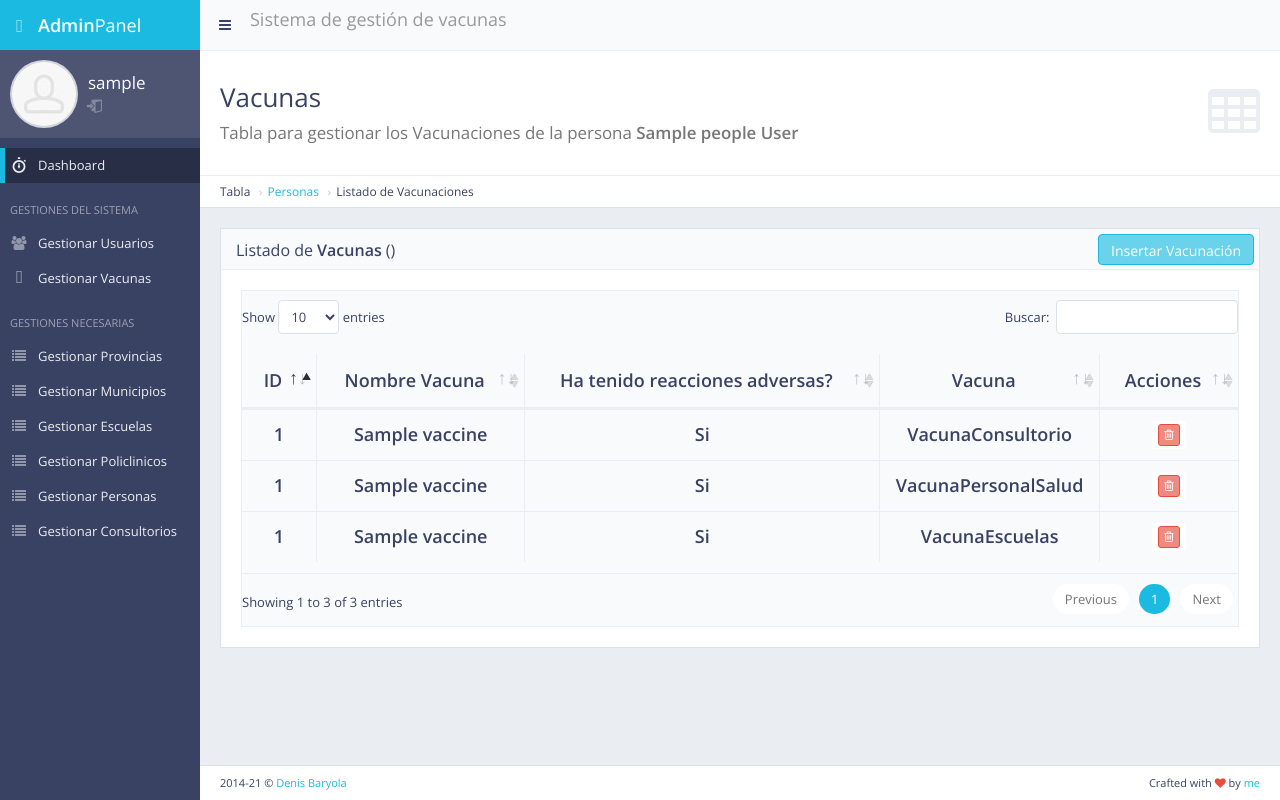
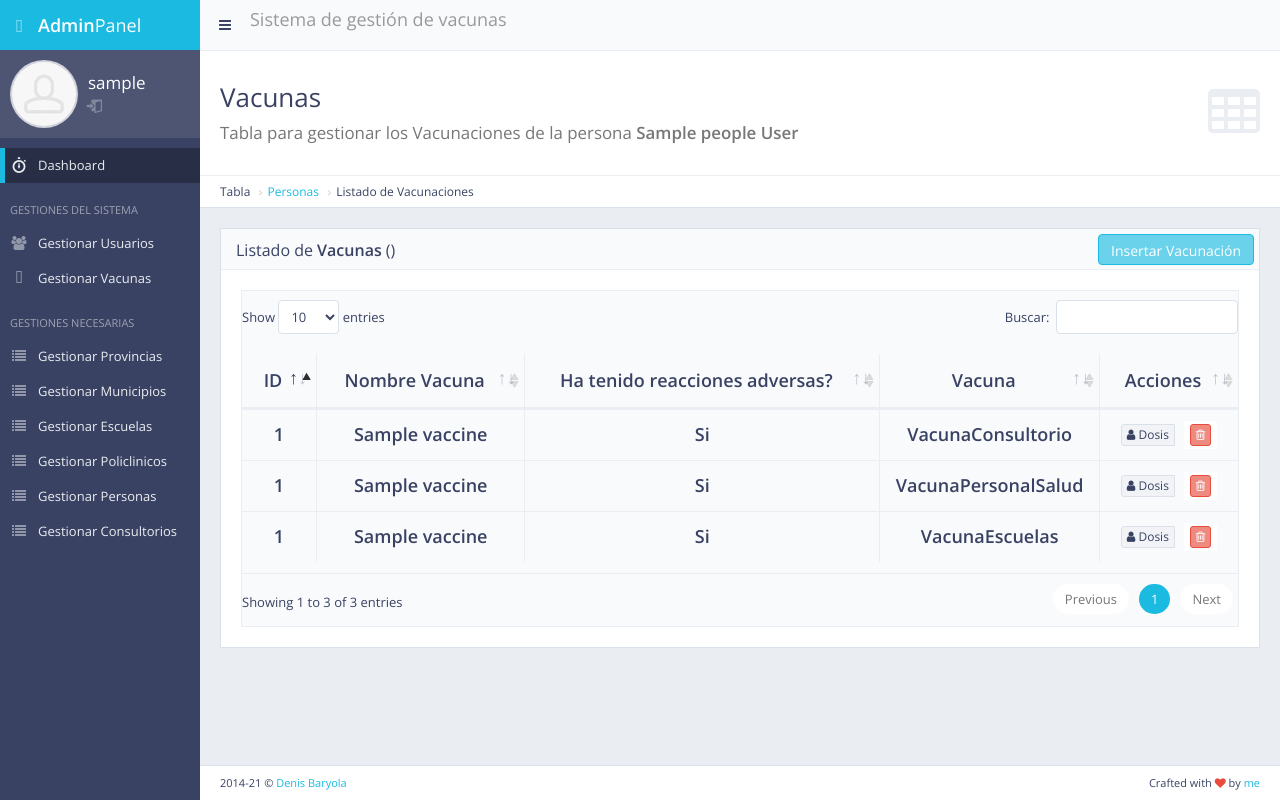
Before and after one commit to jorgejimenez98/covid19-vaccine-system, a Django app: page /person/vaccines/1 in a window 1280 px wide. Run offline with Django 3.2, Linux system fonts and the light colour scheme; a user stored in the database is signed in; tables that the repository leaves empty hold one stand-in row (values such as "Sample post"); some libraries are stand-ins or nearby versions.

Commit message:
Add person doces by vaccine row button

```diff
--- a/vaccineSystem/apps/main/templates/vaccines/personVaccines.html
+++ b/vaccineSystem/apps/main/templates/vaccines/personVaccines.html
@@ -96,6 +96,10 @@
 
                     <td class="text-center">
                         <div class="btn-group">
+                            <a href="{% url 'personVaccinesDocesList' pk=person.pk vaccine=vac.tipoVacuna vaccineId=vac.pk %}" data-toggle="tooltip" title="Gestionar Dosis de {{ person.name }}"
+                            class="btn btn-xs btn-default" style="margin: 4px 10px 0 0;"><i class="fa fa-user"></i>
+                            Dosis
+                        </a>
                             <!-- Delete Button -->
                             <div data-toggle="tooltip" title="Eliminar Vacunacion" class="btn btn-xs">
                                 <button type="button" data-toggle="modal" data-target="#exampleModalCenter"
@@ -174,12 +178,14 @@
 </div>
 
 
+
 {% endblock%}
 {% block footerblock%}
 
 <!-- Table -->
 <script src="{% static 'table/datatable.min.js' %}"></script>
 <script src="{% static 'table/responsive.datatable.min.js' %}"></script>
+
 <script>
     $(document).ready(function () {
         $('#example').DataTable({
```
